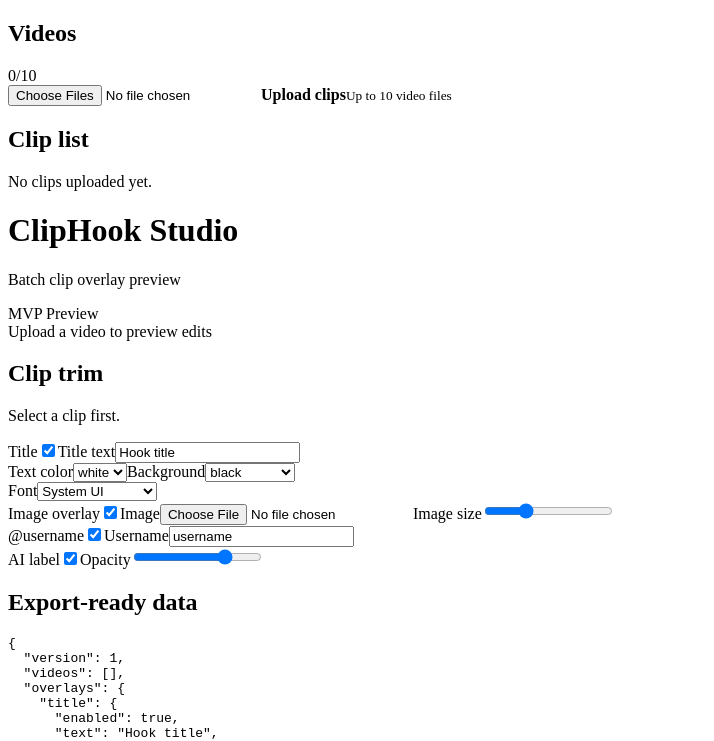
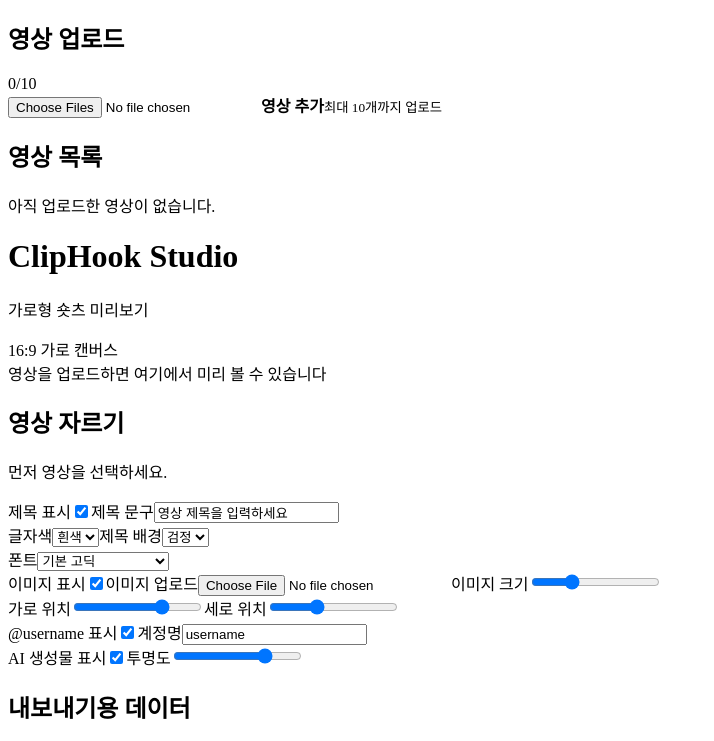
Before and after one commit to chan0617/ClipHook-Studio, a React (Vite) app: page / in a window 1280 px wide. Shown: the top 741 px of the page, without its empty margins (0-714 px from the left). Built offline with nearby package versions, Linux system fonts and the light colour scheme; the HTML template or start-up script is replaced by a standard one.

Commit message:
Refine Korean horizontal shorts editor

```diff
--- a/src/App.jsx
+++ b/src/App.jsx
@@ -11,13 +11,15 @@
 const initialOverlays = {
   title: {
     enabled: true,
-    text: 'Hook title',
+    text: '영상 제목을 입력하세요',
     color: 'white',
     background: 'black',
   },
   image: {
     enabled: true,
     size: 28,
+    x: 72,
+    y: 36,
   },
   username: {
     enabled: true,
--- a/src/components/EditPanel.jsx
+++ b/src/components/EditPanel.jsx
@@ -15,12 +15,12 @@
     <aside className="right-panel">
       <section className="panel-block">
         <div className="section-heading">
-          <h2>Clip trim</h2>
+          <h2>영상 자르기</h2>
         </div>
         {selectedVideo ? (
           <div className="field-grid two">
             <label>
-              <span>Start</span>
+              <span>시작 시간</span>
               <input
                 type="number"
                 min="0"
@@ -30,7 +30,7 @@
               />
             </label>
             <label>
-              <span>End</span>
+              <span>종료 시간</span>
               <input
                 type="number"
                 min="0"
@@ -41,18 +41,18 @@
             </label>
           </div>
         ) : (
-          <p className="empty-text">Select a clip first.</p>
+          <p className="empty-text">먼저 영상을 선택하세요.</p>
         )}
       </section>
 
       <section className="panel-block">
         <OverlayToggle
-          label="Title"
+          label="제목 표시"
           enabled={overlays.title.enabled}
           onChange={(enabled) => onUpdateOverlay('title', { enabled })}
         />
         <label>
-          <span>Title text</span>
+          <span>제목 문구</span>
           <input
             value={overlays.title.text}
             onChange={(event) => onUpdateOverlay('title', { text: event.target.value })}
@@ -60,29 +60,29 @@
         </label>
         <div className="field-grid two">
           <label>
-            <span>Text color</span>
+            <span>글자색</span>
             <select
               value={overlays.title.color}
               onChange={(event) => onUpdateOverlay('title', { color: event.target.value })}
             >
-              <option value="white">white</option>
-              <option value="black">black</option>
+              <option value="white">흰색</option>
+              <option value="black">검정</option>
             </select>
           </label>
           <label>
-            <span>Background</span>
+            <span>제목 배경</span>
             <select
               value={overlays.title.background}
               onChange={(event) => onUpdateOverlay('title', { background: event.target.value })}
             >
-              <option value="black">black</option>
-              <option value="white">white</option>
-              <option value="transparent">transparent</option>
+              <option value="black">검정</option>
+              <option value="white">흰색</option>
+              <option value="transparent">투명</option>
             </select>
           </label>
         </div>
         <label>
-          <span>Font</span>
+          <span>폰트</span>
           <select value={selectedFontId} onChange={(event) => onSetFont(event.target.value)}>
             {fontOptions.map((font) => (
               <option key={font.id} value={font.id}>
@@ -100,16 +100,16 @@
 
       <section className="panel-block">
         <OverlayToggle
-          label="Image overlay"
+          label="이미지 표시"
           enabled={overlays.image.enabled}
           onChange={(enabled) => onUpdateOverlay('image', { enabled })}
         />
         <label>
-          <span>Image</span>
+          <span>이미지 업로드</span>
           <input type="file" accept="image/*" onChange={onImageUpload} />
         </label>
         <label>
-          <span>Image size</span>
+          <span>이미지 크기</span>
           <input
             type="range"
             min="10"
@@ -118,16 +118,38 @@
             onChange={(event) => onUpdateOverlay('image', { size: event.target.value })}
           />
         </label>
+        <div className="field-grid two">
+          <label>
+            <span>가로 위치</span>
+            <input
+              type="range"
+              min="0"
+              max="100"
+              value={overlays.image.x}
+              onChange={(event) => onUpdateOverlay('image', { x: event.target.value })}
+            />
+          </label>
+          <label>
+            <span>세로 위치</span>
+            <input
+              type="range"
+              min="0"
+              max="100"
+              value={overlays.image.y}
+              onChange={(event) => onUpdateOverlay('image', { y: event.target.value })}
+            />
+          </label>
+        </div>
       </section>
 
       <section className="panel-block">
         <OverlayToggle
-          label="@username"
+          label="@username 표시"
           enabled={overlays.username.enabled}
           onChange={(enabled) => onUpdateOverlay('username', { enabled })}
         />
         <label>
-          <span>Username</span>
+          <span>계정명</span>
           <input
             value={overlays.username.text}
             onChange={(event) => onUpdateOverlay('username', { text: event.target.value })}
@@ -137,12 +159,12 @@
 
       <section className="panel-block">
         <OverlayToggle
-          label="AI label"
+          label="AI 생성물 표시"
           enabled={overlays.aiLabel.enabled}
           onChange={(enabled) => onUpdateOverlay('aiLabel', { enabled })}
         />
         <label>
-          <span>Opacity</span>
+          <span>투명도</span>
           <input
             type="range"
             min="0"
@@ -156,7 +178,7 @@
 
       <section className="panel-block export-block">
         <div className="section-heading">
-          <h2>Export-ready data</h2>
+          <h2>내보내기용 데이터</h2>
         </div>
         <pre>{JSON.stringify(exportPlan, null, 2)}</pre>
       </section>
--- a/src/components/PreviewCanvas.jsx
+++ b/src/components/PreviewCanvas.jsx
@@ -6,16 +6,16 @@
       <div className="preview-header">
         <div>
           <h1>ClipHook Studio</h1>
-          <p>Batch clip overlay preview</p>
+          <p>가로형 숏츠 미리보기</p>
         </div>
-        <span className="status-pill">MVP Preview</span>
+        <span className="status-pill">16:9 가로 캔버스</span>
       </div>
 
       <div className="canvas-frame">
         {video ? (
           <video key={video.id} className="preview-video" src={video.url} controls />
         ) : (
-          <div className="preview-empty">Upload a video to preview edits</div>
+          <div className="preview-empty">영상을 업로드하면 여기에서 미리 볼 수 있습니다</div>
         )}
 
         {video && overlays.title.enabled && (
@@ -35,7 +35,11 @@
             className="overlay-image"
             src={imageOverlayUrl}
             alt=""
-            style={{ width: `${overlays.image.size}%` }}
+            style={{
+              width: `${overlays.image.size}%`,
+              left: `${overlays.image.x}%`,
+              top: `${overlays.image.y}%`,
+            }}
           />
         )}
 
--- a/src/components/VideoList.jsx
+++ b/src/components/VideoList.jsx
@@ -4,10 +4,10 @@
   return (
     <section className="panel-block video-list">
       <div className="section-heading">
-        <h2>Clip list</h2>
+        <h2>영상 목록</h2>
       </div>
       {videos.length === 0 ? (
-        <p className="empty-text">No clips uploaded yet.</p>
+        <p className="empty-text">아직 업로드한 영상이 없습니다.</p>
       ) : (
         videos.map((video, index) => (
           <button
@@ -20,7 +20,7 @@
             <span className="video-meta">
               <strong>{video.file.name}</strong>
               <small>
-                {video.startTime || 0}s - {video.endTime || 0}s
+                {video.startTime || 0}초 - {video.endTime || 0}초
               </small>
             </span>
             <span
@@ -38,7 +38,7 @@
                 }
               }}
             >
-              x
+              삭제
             </span>
           </button>
         ))
--- a/src/components/VideoUploader.jsx
+++ b/src/components/VideoUploader.jsx
@@ -14,7 +14,7 @@
   return (
     <section className="panel-block">
       <div className="section-heading">
-        <h2>Videos</h2>
+        <h2>영상 업로드</h2>
         <span>{count}/{MAX_VIDEOS}</span>
       </div>
       <label className={`upload-box ${remaining === 0 ? 'is-disabled' : ''}`}>
@@ -25,8 +25,8 @@
           disabled={remaining === 0}
           onChange={handleChange}
         />
-        <strong>Upload clips</strong>
-        <small>Up to 10 video files</small>
+        <strong>영상 추가</strong>
+        <small>최대 10개까지 업로드</small>
       </label>
     </section>
   );
--- a/src/config/fonts.js
+++ b/src/config/fonts.js
@@ -1,19 +1,19 @@
 export const fontOptions = [
   {
     id: 'system',
-    label: 'System UI',
+    label: '기본 고딕',
     family: 'Inter, system-ui, -apple-system, BlinkMacSystemFont, "Segoe UI", sans-serif',
     source: 'local',
   },
   {
     id: 'serif',
-    label: 'Classic Serif',
+    label: '명조 스타일',
     family: 'Georgia, "Times New Roman", serif',
     source: 'local',
   },
   {
     id: 'mono',
-    label: 'Mono',
+    label: '고정폭',
     family: '"SFMono-Regular", Consolas, "Liberation Mono", monospace',
     source: 'local',
   },
@@ -22,7 +22,7 @@
 export const noonnuFontSlots = [
   {
     id: 'noonnu-placeholder',
-    label: 'Noonnu font slot',
+    label: '눈누 폰트 추가 자리',
     family: 'NoonnuPlaceholder',
     source: 'noonnu',
     cssUrl: '',
--- a/src/styles.css
+++ b/src/styles.css
@@ -1,6 +1,6 @@
 :root {
-  color: #17202a;
-  background: #eef1f4;
+  color: #18212b;
+  background: #edf0f2;
   font-family: Inter, system-ui, -apple-system, BlinkMacSystemFont, "Segoe UI", sans-serif;
   font-synthesis: none;
   text-rendering: optimizeLegibility;
@@ -24,7 +24,7 @@
 
 .app-shell {
   display: grid;
-  grid-template-columns: 280px minmax(360px, 1fr) 340px;
+  grid-template-columns: 280px minmax(460px, 1fr) 360px;
   gap: 16px;
   min-height: 100vh;
   padding: 16px;
@@ -75,7 +75,7 @@
   min-height: 120px;
   border: 1px dashed #8fa0b3;
   border-radius: 8px;
-  color: #1f5f8b;
+  color: #176b78;
   cursor: pointer;
   background: #f8fafc;
 }
@@ -97,7 +97,7 @@
 .video-row {
   width: 100%;
   display: grid;
-  grid-template-columns: 28px 1fr 24px;
+  grid-template-columns: 28px minmax(0, 1fr) 36px;
   align-items: center;
   gap: 8px;
   margin-bottom: 8px;
@@ -142,6 +142,7 @@
   display: grid;
   place-items: center;
   color: #6c7480;
+  font-size: 11px;
   font-weight: 700;
 }
 
@@ -162,6 +163,7 @@
 
 .preview-header h1 {
   font-size: 24px;
+  letter-spacing: 0;
 }
 
 .preview-header p {
@@ -171,10 +173,12 @@
 
 .status-pill {
   padding: 7px 10px;
-  border: 1px solid #b8c2cc;
+  border: 1px solid #9fb5bd;
   border-radius: 999px;
-  background: #ffffff;
+  background: #f6fbfc;
+  color: #176b78;
   font-size: 13px;
+  font-weight: 700;
 }
 
 .canvas-frame {
@@ -183,17 +187,37 @@
   place-items: center;
   width: 100%;
   aspect-ratio: 16 / 9;
-  min-height: 320px;
+  min-height: 360px;
   overflow: hidden;
+  border: 8px solid #111820;
   border-radius: 8px;
-  background: #101417;
+  background:
+    linear-gradient(90deg, rgba(255, 255, 255, 0.06) 1px, transparent 1px),
+    linear-gradient(0deg, rgba(255, 255, 255, 0.06) 1px, transparent 1px),
+    #101417;
+  background-size: 80px 80px;
   box-shadow: 0 20px 60px rgba(17, 24, 39, 0.16);
+}
+
+.canvas-frame::after {
+  content: "1920 x 1080";
+  position: absolute;
+  right: 12px;
+  bottom: 10px;
+  z-index: 3;
+  padding: 4px 8px;
+  border-radius: 999px;
+  color: rgba(255, 255, 255, 0.82);
+  background: rgba(0, 0, 0, 0.42);
+  font-size: 11px;
+  font-weight: 700;
+  pointer-events: none;
 }
 
 .preview-video {
   width: 100%;
   height: 100%;
-  object-fit: contain;
+  object-fit: cover;
   background: #050607;
 }
 
@@ -212,7 +236,7 @@
 }
 
 .overlay-title {
-  top: 7%;
+  top: 6%;
   left: 50%;
   max-width: 82%;
   transform: translateX(-50%);
@@ -236,8 +260,7 @@
 
 .overlay-image {
   position: absolute;
-  right: 8%;
-  top: 26%;
+  transform: translate(-50%, -50%);
   z-index: 2;
   max-width: 70%;
   max-height: 55%;
@@ -256,7 +279,7 @@
 }
 
 .overlay-ai {
-  bottom: 6%;
+  bottom: 7%;
   left: 50%;
   transform: translateX(-50%);
   padding: 7px 14px;
@@ -279,6 +302,11 @@
   font-weight: 700;
 }
 
+label strong {
+  color: #18212b;
+  font-size: 13px;
+}
+
 input,
 select {
   width: 100%;
@@ -292,6 +320,7 @@
 
 input[type="range"] {
   padding: 0;
+  accent-color: #176b78;
 }
 
 .field-grid {
```
